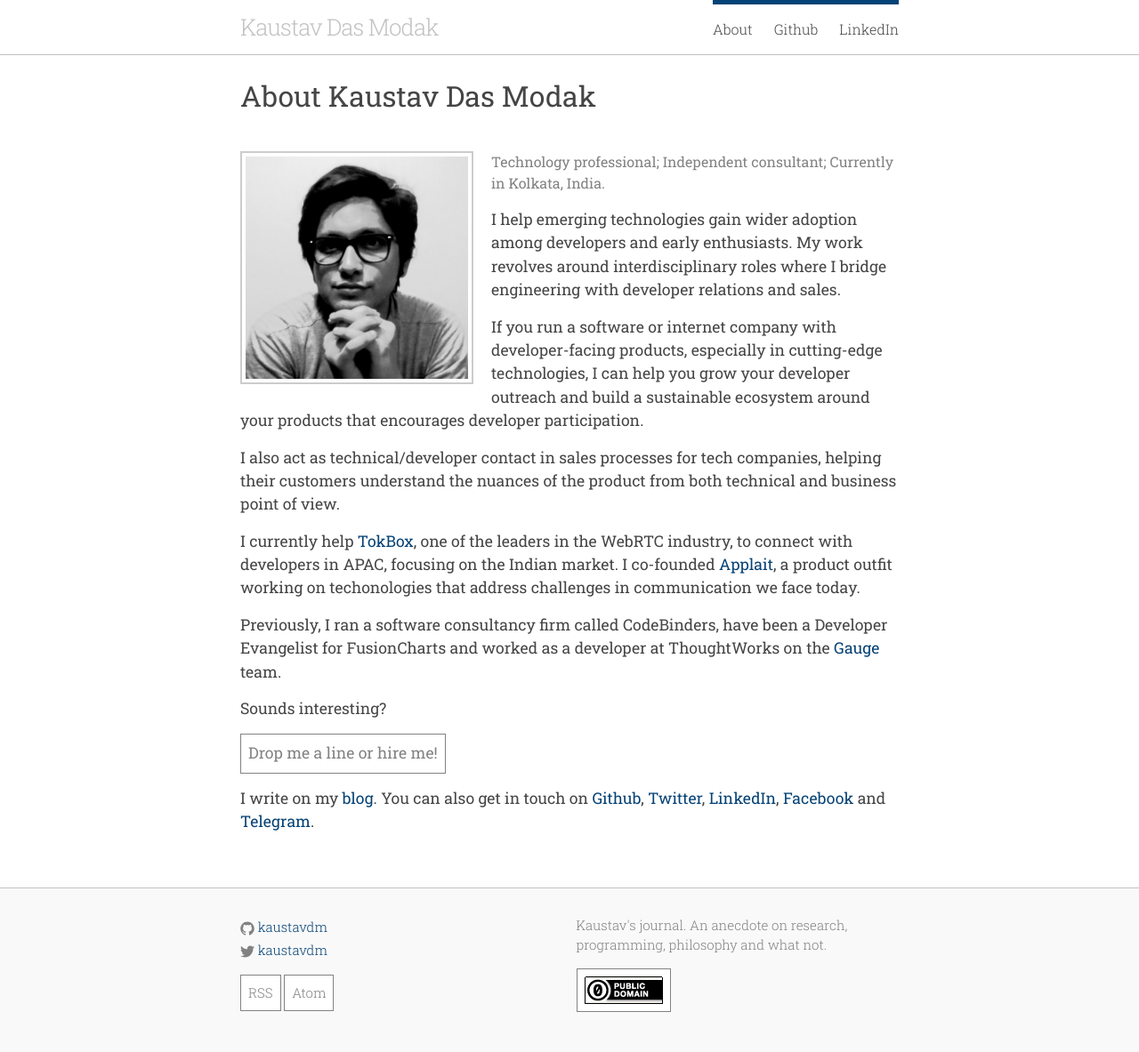
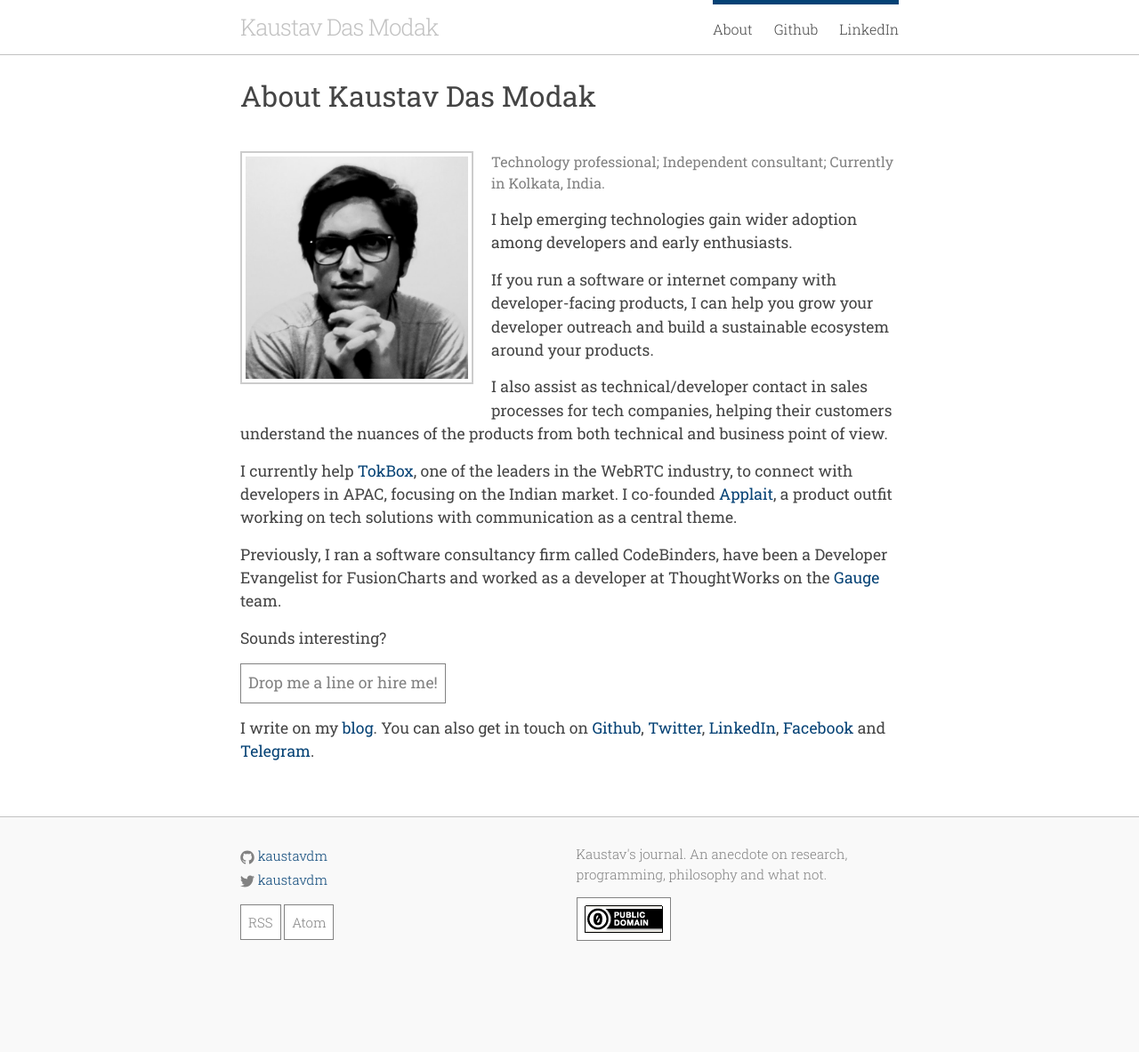
Before and after one commit to kaustavdm/website, a Jekyll site: the page built from about-me/index.html, in a window 1280 px wide. Shown: the whole page at 89% size. Built offline with Jekyll 4.4.1, drawn with Linux system fonts in a browser that asks for light colours; after the commit the page ends 1103 px from its top, so only the background shows below that.

Commit message:
Simplify pitch
Signed-off-by: Kaustav Das Modak <kaustav.dasmodak@yahoo.co.in>

```diff
--- a/about-me/index.html
+++ b/about-me/index.html
@@ -19,25 +19,23 @@ nav_title: About
 
   <div itemprop="description">
       <p>I help emerging technologies gain wider adoption among developers and
-      early enthusiasts. My work revolves around interdisciplinary roles where I
-      bridge engineering with developer relations and sales.</p>
+      early enthusiasts.</p>
 
       <p>If you run a software or internet company with developer-facing
-      products, especially in cutting-edge technologies, I can help you grow
-      your developer outreach and build a sustainable ecosystem around your
-      products that encourages developer participation.<p>
+      products, I can help you grow your developer outreach and build a
+      sustainable ecosystem around your products.<p>
 
-      <p>I also act as technical/developer contact in sales processes for tech
-      companies, helping their customers understand the nuances of the product
-      from both technical and business point of view.</p>
+      <p>I also assist as technical/developer contact in sales processes for
+      tech companies, helping their customers understand the nuances of the
+      products from both technical and business point of view.</p>
 
       <p>I currently help <a href="https://tokbox.com">TokBox</a>, one of the
       leaders in the WebRTC industry, to connect with developers in APAC,
       focusing on the Indian market. I co-founded <span itemprop="brand"
       itemscope itemtype="https://schema.org/Organization"><a itemprop="url"
       href="http://applait.com"><span itemprop="name">Applait</span></a></span>,
-      a product outfit working on techonologies that address challenges in
-      communication we face today.</p>
+      a product outfit working on tech solutions with communication as a central
+      theme.</p>
 
       <p>Previously, I ran a software consultancy firm called CodeBinders, have
       been a Developer Evangelist for FusionCharts and worked as a developer at
```
